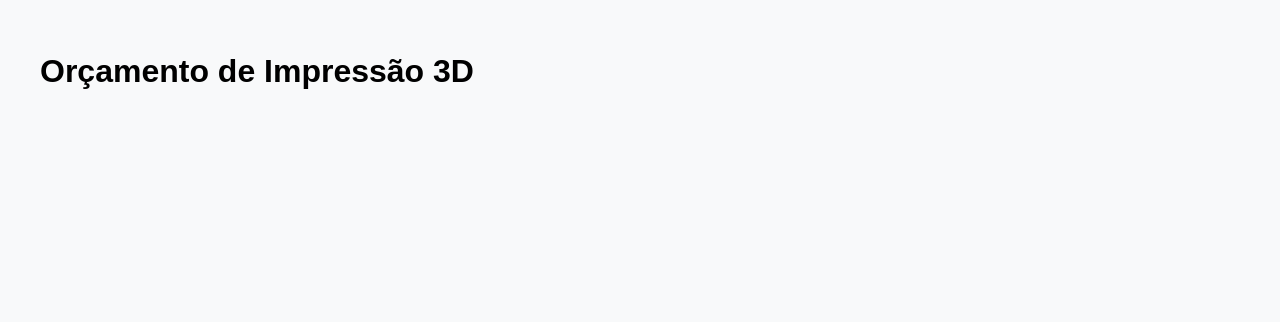
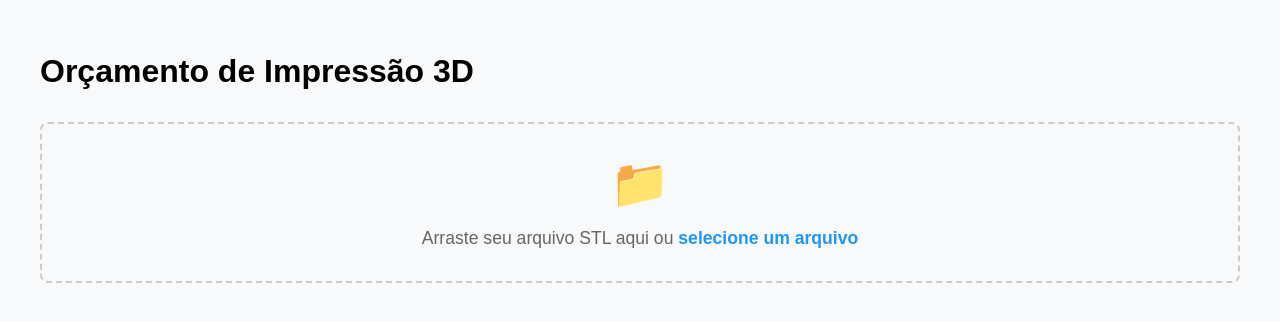
Before and after one commit to Skedar/orcamento-3d, a Vue app: page / in a window 1280 px wide. Shown: the top 322 px of the page. Built offline with nearby package versions, Linux system fonts and the light colour scheme.

Commit message:
upd lambda

```diff
--- /dev/null
+++ b/src/components/FileUpload.vue
@@ -0,0 +1,125 @@
+<template>
+  <div class="file-upload">
+    <div class="upload-area"
+         @drop.prevent="handleDrop"
+         @dragover.prevent="dragover = true"
+         @dragleave.prevent="dragover = false"
+         :class="{ 'is-dragover': dragover }">
+
+      <input type="file"
+             ref="fileInput"
+             @change="handleFileSelect"
+             accept=".stl"
+             class="file-input" />
+
+      <div class="upload-content">
+        <span class="upload-icon">📁</span>
+        <p class="upload-text">
+          {{ uploading ? 'Enviando arquivo...' : 'Arraste seu arquivo STL aqui ou' }}
+          <button v-if="!uploading"
+                  @click="$refs.fileInput.click()"
+                  class="upload-button">
+            selecione um arquivo
+          </button>
+        </p>
+      </div>
+    </div>
+  </div>
+</template>
+
+<script>
+export default {
+  name: 'FileUpload',
+  data() {
+    return {
+      dragover: false,
+      uploading: false
+    }
+  },
+  methods: {
+    handleDrop(e) {
+      this.dragover = false
+      const files = e.dataTransfer.files
+      if (files.length) {
+        this.processFile(files[0])
+      }
+    },
+    handleFileSelect(e) {
+      const files = e.target.files
+      if (files.length) {
+        this.processFile(files[0])
+      }
+    },
+    processFile(file) {
+      if (!file.name.toLowerCase().endsWith('.stl')) {
+        alert('Por favor, selecione um arquivo STL')
+        return
+      }
+
+      // Aqui vamos implementar o upload para o Lambda
+      console.log('Arquivo selecionado:', file.name)
+    }
+  }
+}
+</script>
+
+<style lang="scss" scoped>
+.file-upload {
+  margin: 2rem 0;
+}
+
+.upload-area {
+  border: 2px dashed #ccc;
+  border-radius: 8px;
+  padding: 2rem;
+  text-align: center;
+  position: relative;
+  transition: all 0.3s ease;
+
+  &.is-dragover {
+    border-color: #2196f3;
+    background-color: rgba(33, 150, 243, 0.05);
+  }
+}
+
+.file-input {
+  position: absolute;
+  width: 100%;
+  height: 100%;
+  top: 0;
+  left: 0;
+  opacity: 0;
+  cursor: pointer;
+}
+
+.upload-content {
+  pointer-events: none;
+}
+
+.upload-icon {
+  font-size: 3rem;
+  margin-bottom: 1rem;
+  display: block;
+}
+
+.upload-text {
+  margin: 0;
+  font-size: 1.1rem;
+  color: #666;
+}
+
+.upload-button {
+  background: none;
+  border: none;
+  color: #2196f3;
+  cursor: pointer;
+  font-weight: bold;
+  padding: 0;
+  margin: 0;
+  font-size: inherit;
+
+  &:hover {
+    text-decoration: underline;
+  }
+}
+</style>
--- a/src/views/Home.vue
+++ b/src/views/Home.vue
@@ -2,15 +2,43 @@
   <div class="home">
     <div class="container py-5">
       <h1 class="mb-4">Orçamento de Impressão 3D</h1>
+      <FileUpload
+        @upload-success="handleUploadSuccess"
+        @upload-error="handleUploadError"
+      />
+
+      <!-- Mensagem de feedback -->
+      <div v-if="message"
+           :class="['alert', messageType === 'error' ? 'alert-danger' : 'alert-success']">
+        {{ message }}
+      </div>
     </div>
   </div>
 </template>
 
 <script>
+import FileUpload from '@/components/FileUpload.vue'
+
 export default {
   name: 'HomePage',
-  setup() {
-    return {}
+  components: {
+    FileUpload
+  },
+  data() {
+    return {
+      message: '',
+      messageType: 'success'
+    }
+  },
+  methods: {
+    handleUploadSuccess(data) {
+      this.message = `Arquivo enviado com sucesso! ID: ${data.fileId}`
+      this.messageType = 'success'
+    },
+    handleUploadError(error) {
+      this.message = `Erro ao enviar arquivo: ${error}`
+      this.messageType = 'error'
+    }
   }
 }
 </script>
@@ -20,4 +48,22 @@ export default {
   min-height: 100vh;
   padding: 2rem 0;
 }
+
+.alert {
+  margin-top: 1rem;
+  padding: 1rem;
+  border-radius: 4px;
+
+  &.alert-success {
+    background-color: #d4edda;
+    color: #155724;
+    border: 1px solid #c3e6cb;
+  }
+
+  &.alert-danger {
+    background-color: #f8d7da;
+    color: #721c24;
+    border: 1px solid #f5c6cb;
+  }
+}
 </style>
```
